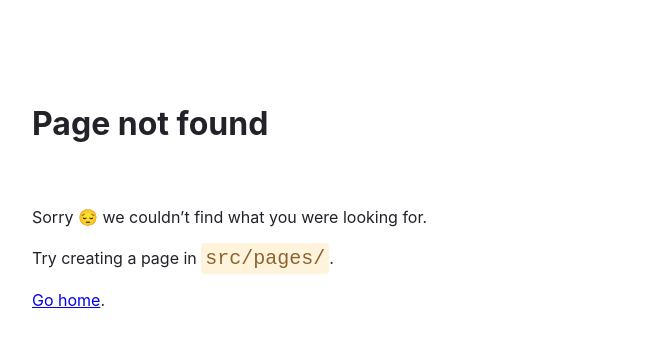
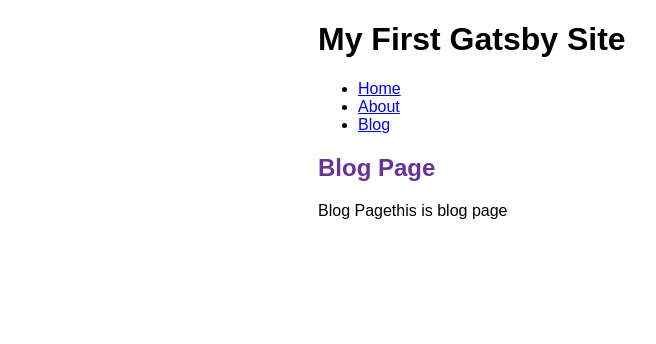
Before and after one commit to omthefabcode/first-gatsbyjs, a Gatsby site: page /blog in a window 1280 px wide. Before the commit this address had no page. Shown: the whole page, without its empty margins (72-728 px from the left). Built offline with nearby package versions, Linux system fonts and the light colour scheme; Gatsby itself is replaced by a stand-in of ours.

Commit message:
changes applied

```diff
--- a/gatsby-config.js
+++ b/gatsby-config.js
@@ -1,11 +1,19 @@
 module.exports = {
   siteMetadata: {
     siteUrl: "https://www.yourdomain.tld",
-    title: "My First Site",
+    title: "My First Gatsby Site",
+    description: "first test for gatsby JS, I am fresher here"
   },
   plugins: [
     `gatsby-plugin-image`,
     `gatsby-plugin-sharp`,
     `gatsby-transformer-sharp`,
+    {
+      resolve: "gatsby-source-filesystem",
+      options: {
+        name: `blog`,
+        path: `${__dirname}/blog`,
+      }
+    },
   ],
 };
--- a/src/components/layout.js
+++ b/src/components/layout.js
@@ -1,13 +1,29 @@
 import * as React from "react";
 import { Link } from "gatsby";
+import { useStaticQuery, graphql } from "gatsby";
 
 import * as style from "./layout.module.css";
 
 const Layout = (props) => {
+
+    const data = useStaticQuery(
+        graphql`
+            {
+                site {
+                    siteMetadata {
+                        siteUrl
+                        title
+                    }
+                }
+            }
+        `);
+
     return (
         <div className={style.container}>
-            <title>{props.pageTitle}</title>
+            <title>{props.pageTitle} | {data.site.siteMetadata.title}</title>
+            <h1>{data.site.siteMetadata.title}</h1>
             <nav className={style.navLinks}>
+
                 <ul className={style.navLinks}>
                     <li className={style.navLinkItem}>
                         <Link to="/" className={style.navLinkText}>
@@ -19,10 +35,16 @@
                             About
                         </Link>
                     </li>
+                    <li className={style.navLinkItem}>
+                        <Link to="/blog" className={style.navLinkText}>
+                            Blog
+                        </Link>
+                    </li>
                 </ul>
             </nav>
             <main>
-                <h1 className={style.heading}>{props.pageTitle}</h1>
+                <h2 className={style.heading}>{props.pageTitle}</h2>
+
                 {props.pageTitle}
                 {props.children}
             </main>
--- /dev/null
+++ b/src/pages/blog.js
@@ -0,0 +1,13 @@
+import * as React from "react";
+
+import Layout from "../components/layout";
+
+const BlogPage = () => {
+    return(
+        <Layout pageTitle="Blog Page">
+            this is blog page
+        </Layout>
+    );
+}
+
+export default BlogPage;
--- a/src/pages/index.js
+++ b/src/pages/index.js
@@ -8,9 +8,9 @@
         <Layout pageTitle="Home Page">
             <p>This text is comming from Home Page.</p>
             <StaticImage
-        alt="Clifford"
-        src="../images/first.jpg"
-      />
+                alt="Clifford"
+                src="../images/first.jpg"
+            />
         </Layout>
     );
 }
```
Also changed, not shown: blog/another-post.mdx (added), blog/my-first-post.mdx (added), blog/yet-another-post.mdx (added).
